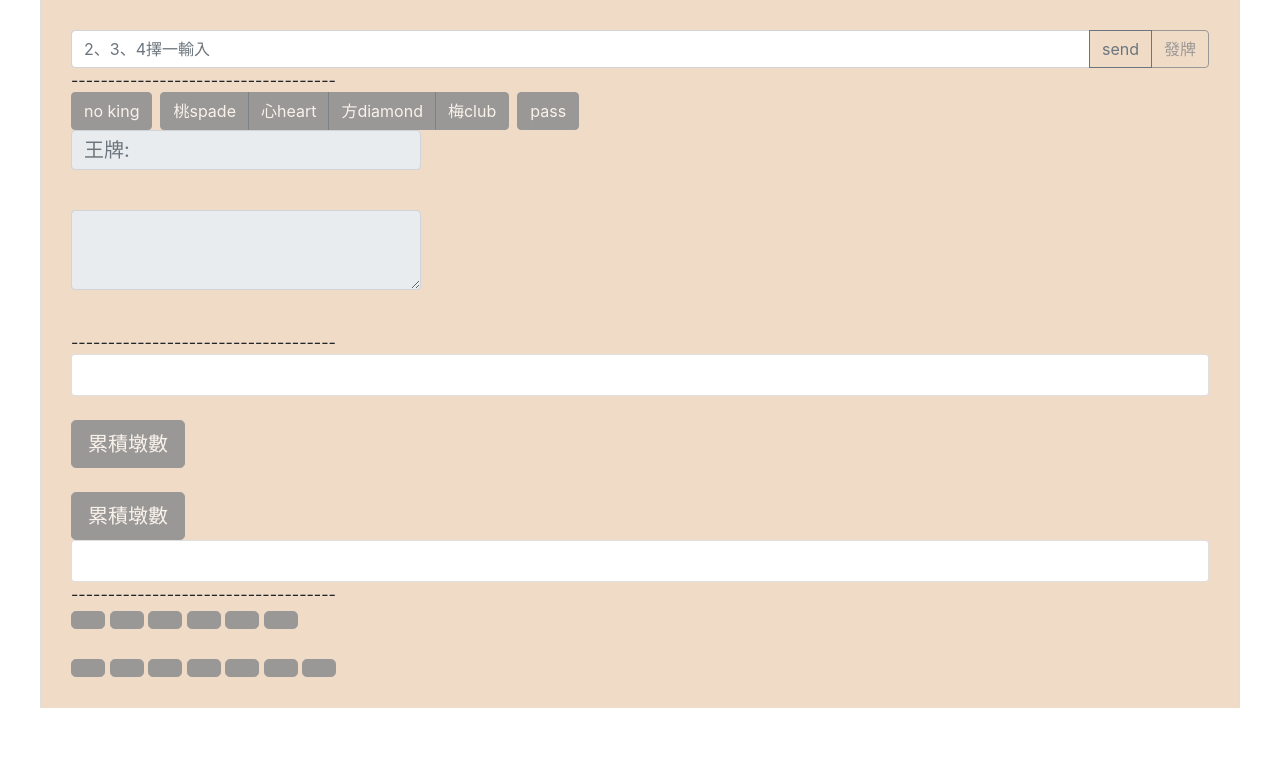
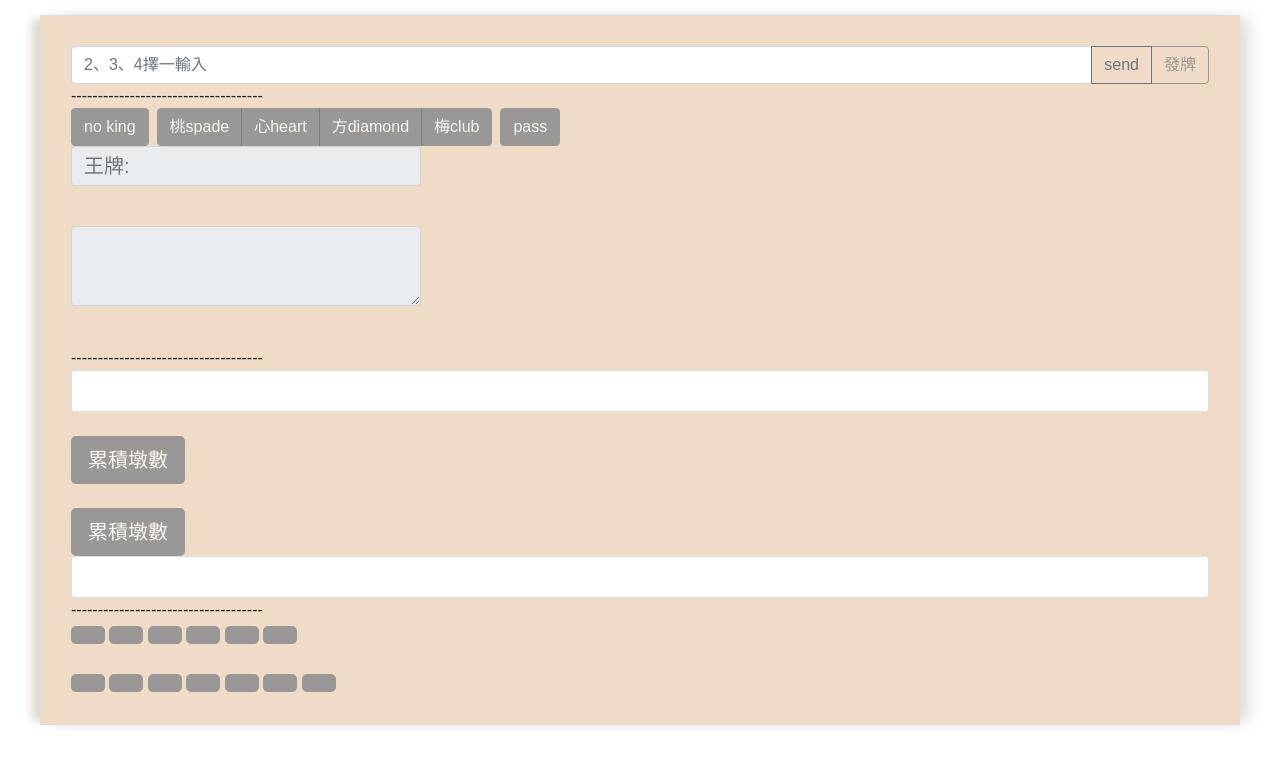
Before and after one commit to wsx852/brige, a website: page index.html in a window 1280 px wide. Drawn offline with nearby package versions, Linux system fonts and the light colour scheme.

Commit message:
Update index.html

```diff
--- a/index.html
+++ b/index.html
@@ -7,15 +7,18 @@
         <link rel="stylesheet" href="https://stackpath.bootstrapcdn.com/bootstrap/4.2.1/css/bootstrap.min.css" integrity="sha384-GJzZqFGwb1QTTN6wy59ffF1BuGJpLSa9DkKMp0DgiMDm4iYMj70gZWKYbI706tWS" crossorigin="anonymous">
 	<link href="style.css" rel="stylesheet" type="text/css">
 	<style>
+	body {
+		font-family: "微軟正黑體", Arial;
+		}
 	#wrapper {
 		max-width: 1200px;
 		margin: 0 auto;
-	/*background: #F0DBC7;*/
+		/*background: #F0DBC7;*/
 		padding: 30px;
-	border-left: 1px solid #ddd;
-	border-right: 1px solid #ddd;
-	box-shadow: 12px 0 15px -4px rgba(255, 255, 255, 0.3), -12px 0 8px -4px rgba(255, 255, 255, 0.3);
+		border: 1px solid #ddd;
+		margin-top: 15px;
 		}
+
 	</style>
     </head>
     <body>
```
